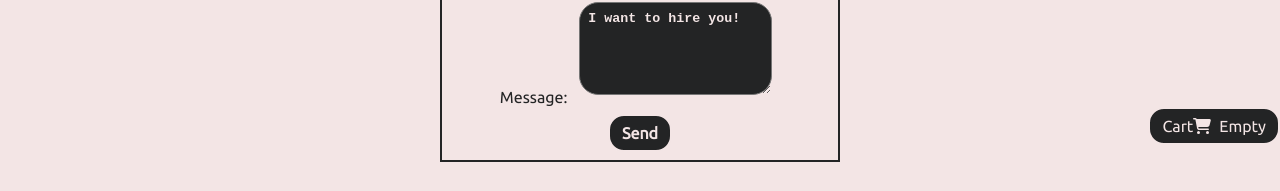
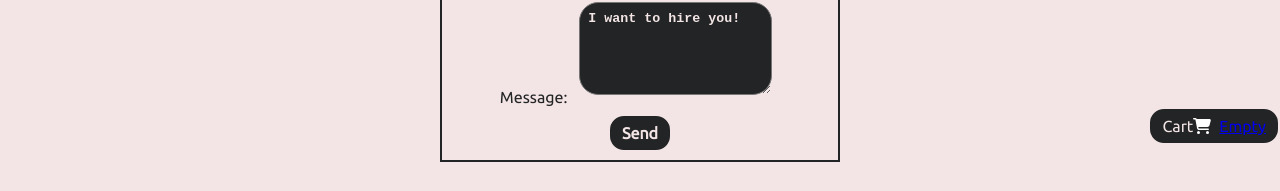
Before and after one commit to jimmybcoding/e-commerce-react, a React (Vite) app: page /#/cart in a window 1280 px wide. Shown: the part 655-846 px from the top of the page. Built offline with nearby package versions, Linux system fonts and the light colour scheme.

Commit message:
change cart link

```diff
--- a/src/utilities/GoToCartButton.jsx
+++ b/src/utilities/GoToCartButton.jsx
@@ -2,6 +2,7 @@ import { FontAwesomeIcon } from '@fortawesome/react-fontawesome';
 import { useContext } from 'react';
 import { CartContext } from '../context/CartContext';
 import { faCartShopping } from '@fortawesome/free-solid-svg-icons';
+import { Link } from 'react-router-dom';
 
 const GoToCartButton = () => {
     const { getQuantityTotal } = useContext(CartContext);
@@ -14,13 +15,15 @@ const GoToCartButton = () => {
 
     return (
         <div style={goToCart}>
-            <button className="primary-btn cart-btn">
+            <button className="primary-btn">
                 Cart
-                <FontAwesomeIcon
-                    icon={faCartShopping}
-                    style={{paddingRight: "0.5rem"}}
-                    />
-                    {getQuantityTotal()}
+                <Link to='cart'>
+                    <FontAwesomeIcon
+                        icon={faCartShopping}
+                        style={{color: "white", paddingRight: "0.5em"}}
+                        />
+                            {getQuantityTotal()}
+                </Link>
             </button>
         </div>
     )
--- a/src/utilities/ProductModal.jsx
+++ b/src/utilities/ProductModal.jsx
@@ -3,7 +3,6 @@ import { FontAwesomeIcon } from "@fortawesome/react-fontawesome";
 import { faArrowLeft, faArrowRight, faStar, faStarHalfStroke, faCartShopping } from "@fortawesome/free-solid-svg-icons";
 import { faStar as farStar } from  "@fortawesome/free-regular-svg-icons"
 import { CartContext } from "../context/CartContext";
-import { Link } from "react-router-dom";
 
 function ProductModal({ selectedProduct, isOpen, toggleOpen }) {
 
@@ -81,11 +80,6 @@ const checkIndex = () => {
                   </div>}
             </div>
           </div>
-          <div className="sticky">
-            <Link to='cart'>
-            <button className="primary-btn">Go to Cart <FontAwesomeIcon icon={faCartShopping}/></button>
-            </Link>
-          </div>
         </>)}
     </>
   )
```
